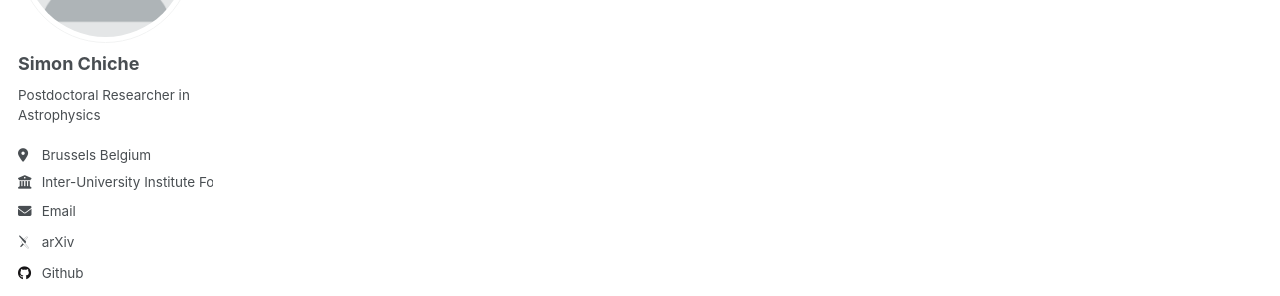
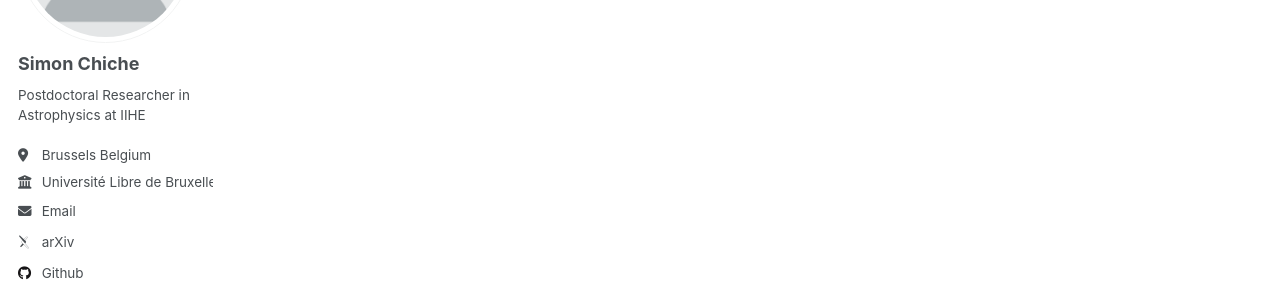
Before and after one commit to simonchiche/simonchiche.github.io, a Jekyll site: the page built from _pages/about.md, in a window 1280 px wide. Shown: the part 238-534 px from the top of the page. Built offline with Jekyll 4.4.1, drawn with Linux system fonts in a browser that asks for light colours; some web fonts are replaced.

Commit message:
updating config file

```diff
--- a/_config.yml
+++ b/_config.yml
@@ -24,9 +24,9 @@ author:
   avatar           : "profile.png"
   name             : "Simon Chiche"
   pronouns         : # example: "she/her"
-  bio              : "Postdoctoral Researcher in Astrophysics"
+  bio              : "Postdoctoral Researcher in Astrophysics at IIHE"
   location         : "Brussels Belgium"
-  employer         : "Inter-University Institute For High Energies (Université Libre de Bruxelles)"
+  employer         : "Université Libre de Bruxelles"
   uri              : # URL
   email            : "simon.chiche@ulb.be"
 
```
